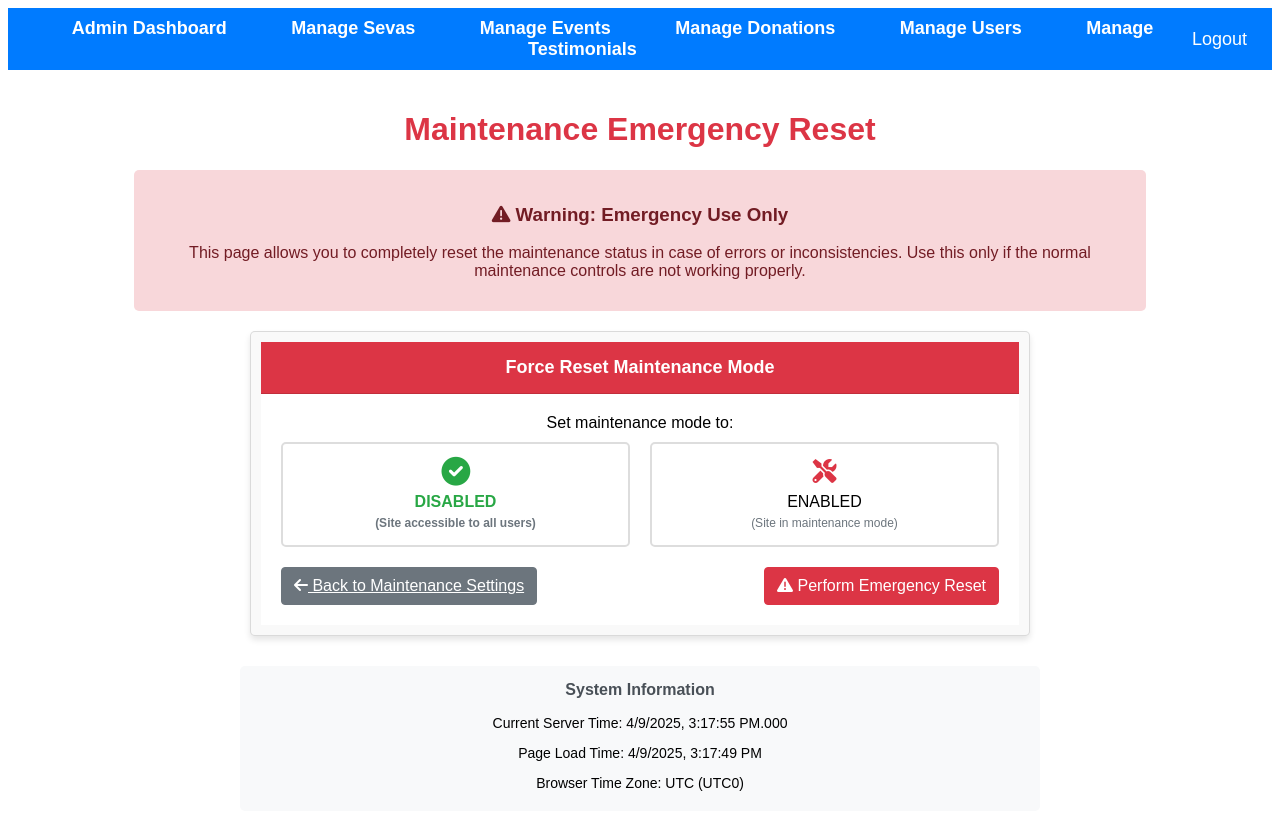
After one commit to ysocrius/gansh-1-temple-management-system, a Flask app: page /admin/maintenance-reset in a window 1280 px wide. The commit adds this page. Run offline with Flask 3, Linux system fonts and the light colour scheme; the visitor is signed in with stand-in values (Sample User, id 1); some libraries are stand-ins or nearby versions.

Commit message:
Update: 2025-04-09 20:47

```diff
--- a/routes/admin.py
+++ b/routes/admin.py
@@ -381,6 +381,8 @@ def maintenance_settings():
     from flask import current_app
     import json
     import os
+    import random
+    import time
 
     # Path to store maintenance status
     try:
@@ -390,21 +392,28 @@ def maintenance_settings():
         maintenance_file = 'maintenance_status.json'
         logger.error(f"Error with maintenance file path, using fallback: {str(e)}")
 
+    # Generate a unique timestamp to ensure it's always different
+    current_time = datetime.datetime.now()
+    ist_time = current_time + datetime.timedelta(hours=5, minutes=30)
+
+    # Format with a random millisecond component to ensure uniqueness
+    random_ms = random.randint(0, 999)
+    timestamp_str = ist_time.strftime(f'%Y-%m-%d %H:%M:%S.{random_ms:03d}')
+
+    # Log debug info
+    logger.info(f"TIMESTAMP DEBUG - Current time: {current_time}, IST time: {ist_time}, Formatted: {timestamp_str}")
+
     if request.method == "POST":
         action = request.form.get("action")
 
-        # Get current time in IST
-        current_time_ist = datetime.datetime.now() + datetime.timedelta(hours=5, minutes=30)
-        timestamp_str = current_time_ist.strftime('%Y-%m-%d %H:%M:%S')
+        # Force cleanup of any old records
+        try:
+            delete_result = admin_log.delete_many({"action": {"$in": ["maintenance_enabled", "maintenance_disabled"]}})
+            logger.info(f"Deleted {delete_result.deleted_count} old maintenance records")
+        except Exception as e:
+            logger.error(f"Error deleting old maintenance records: {str(e)}")
 
         if action == "enable":
-            # Delete all previous maintenance records to ensure timestamp freshness
-            try:
-                delete_result = admin_log.delete_many({"action": {"$in": ["maintenance_enabled", "maintenance_disabled"]}})
-                logger.info(f"Deleted {delete_result.deleted_count} old maintenance records")
-            except Exception as e:
-                logger.error(f"Error deleting old maintenance records: {str(e)}")
-
             # Enable maintenance mode
             current_app.config["MAINTENANCE_MODE"] = True
             # Set end time if provided
@@ -412,75 +421,43 @@ def maintenance_settings():
             if end_time:
                 current_app.config["MAINTENANCE_END_TIME"] = end_time
 
-            # Save to file for persistence - including the timestamp
+            # Generate a new unique timestamp for this action
+            action_timestamp = f"{timestamp_str} ({time.time():.0f})"
+
+            # Save to file for persistence
             try:
                 with open(maintenance_file, 'w') as f:
                     json.dump({
                         "maintenance_mode": True,
                         "end_time": end_time,
-                        "last_updated": timestamp_str,
+                        "last_updated": action_timestamp,
                         "action": "enabled"
                     }, f)
-                logger.info(f"Maintenance mode enabled and saved to {maintenance_file} at {timestamp_str}")
+                logger.info(f"Maintenance mode enabled and saved to {maintenance_file} at {action_timestamp}")
             except Exception as e:
                 logger.error(f"Error saving maintenance status: {str(e)}")
-
-            # Log the action with IST timezone (UTC+5:30)
-            try:
-                # Generate a unique action ID
-                action_id = f"maintenance_{int(time.time())}"
-                admin_log.insert_one({
-                    "email": ADMIN_EMAIL,
-                    "action": "maintenance_enabled",
-                    "action_id": action_id,
-                    "timestamp": current_time_ist,
-                    "ip_address": request.remote_addr,
-                    "user_agent": request.user_agent.string,
-                    "end_time": end_time
-                })
-            except Exception as e:
-                logger.error(f"Error logging maintenance action: {str(e)}")
 
             flash("Maintenance mode enabled", "success")
 
         elif action == "disable":
-            # Delete all previous maintenance records to ensure timestamp freshness
-            try:
-                delete_result = admin_log.delete_many({"action": {"$in": ["maintenance_enabled", "maintenance_disabled"]}})
-                logger.info(f"Deleted {delete_result.deleted_count} old maintenance records")
-            except Exception as e:
-                logger.error(f"Error deleting old maintenance records: {str(e)}")
-
             # Disable maintenance mode
             current_app.config["MAINTENANCE_MODE"] = False
 
-            # Save to file for persistence - including the timestamp
+            # Generate a new unique timestamp for this action
+            action_timestamp = f"{timestamp_str} ({time.time():.0f})"
+
+            # Save to file for persistence
             try:
                 with open(maintenance_file, 'w') as f:
                     json.dump({
                         "maintenance_mode": False,
                         "end_time": "",
-                        "last_updated": timestamp_str,
+                        "last_updated": action_timestamp,
                         "action": "disabled"
                     }, f)
-                logger.info(f"Maintenance mode disabled and saved to {maintenance_file} at {timestamp_str}")
+                logger.info(f"Maintenance mode disabled and saved to {maintenance_file} at {action_timestamp}")
             except Exception as e:
                 logger.error(f"Error saving maintenance status: {str(e)}")
-
-            # Log the action with IST timezone (UTC+5:30)
-            try:
-                # Generate a unique action ID
-                action_id = f"maintenance_{int(time.time())}"
-                admin_log.insert_one({
-                    "email": ADMIN_EMAIL,
-                    "action": "maintenance_disabled",
-                    "action_id": action_id,
-                    "timestamp": current_time_ist,
-                    "ip_address": request.remote_addr,
-                    "user_agent": request.user_agent.string
-                })
-            except Exception as e:
-                logger.error(f"Error logging maintenance action: {str(e)}")
 
             flash("Maintenance mode disabled", "success")
 
@@ -490,7 +467,9 @@ def maintenance_settings():
     bypass_ips = current_app.config.get("MAINTENANCE_BYPASS_IPS", ["127.0.0.1"])
 
     # Read directly from the file for the last updated timestamp
-    last_updated_str = datetime.datetime.now().strftime('%Y-%m-%d %H:%M:%S')  # Default fallback
+    # If no timestamp is found, use the current generated one
+    last_updated_str = timestamp_str
+
     try:
         if os.path.exists(maintenance_file):
             with open(maintenance_file, 'r') as f:
@@ -498,6 +477,10 @@ def maintenance_settings():
                 if "last_updated" in maintenance_data:
                     last_updated_str = maintenance_data["last_updated"]
                     logger.info(f"Found last_updated in file: {last_updated_str}")
+                else:
+                    logger.warning("No last_updated field in maintenance data, using current timestamp")
+        else:
+            logger.warning(f"Maintenance file not found at {maintenance_file}, using current timestamp")
     except Exception as e:
         logger.error(f"Error reading maintenance file: {str(e)}")
 
@@ -510,10 +493,12 @@ def maintenance_settings():
         last_updated_str=last_updated_str
     ))
 
-    # Add cache control headers to prevent caching
+    # Add aggressive cache control headers
     response.headers["Cache-Control"] = "no-cache, no-store, must-revalidate, max-age=0"
     response.headers["Pragma"] = "no-cache"
-    response.headers["Expires"] = "0"
+    response.headers["Expires"] = "-1"
+    response.headers["Vary"] = "*"
+    response.headers["ETag"] = f"\"{random.randint(0, 999999)}\""
 
     return response
 
@@ -545,3 +530,77 @@ def maintenance_debug():
     except Exception as e:
         logger.error(f"Error in maintenance debug: {str(e)}")
         return f"Error retrieving maintenance actions: {str(e)}"
+
+@admin_bp.route("/maintenance-reset", methods=["GET", "POST"])
+def maintenance_emergency_reset():
+    """Emergency endpoint for resetting maintenance status in case of issues"""
+    from flask import current_app
+    import json
+    import os
+    import time
+    import random
+
+    if request.method == "POST":
+        reset_action = request.form.get("reset_action", "disable")
+
+        # Get current time with IST adjustment
+        current_time = datetime.datetime.now()
+        ist_time = current_time + datetime.timedelta(hours=5, minutes=30)
+        timestamp_str = ist_time.strftime('%Y-%m-%d %H:%M:%S')
+
+        # Path to maintenance status file
+        try:
+            maintenance_file = os.path.join(os.path.dirname(os.path.dirname(os.path.abspath(__file__))), 'maintenance_status.json')
+        except Exception as e:
+            maintenance_file = 'maintenance_status.json'
+
+        # Create a completely new maintenance status file
+        try:
+            # First try to delete all database records
+            try:
+                admin_log.delete_many({"action": {"$in": ["maintenance_enabled", "maintenance_disabled"]}})
+            except Exception as e:
+                logger.error(f"Failed to reset database records: {str(e)}")
+
+            # Update config and write to file
+            maintenance_mode = (reset_action == "enable")
+            current_app.config["MAINTENANCE_MODE"] = maintenance_mode
+
+            # Generate a unique timestamp string
+            unique_timestamp = f"{timestamp_str} (Reset {int(time.time())})"
+
+            # Create maintenance file with fresh data
+            with open(maintenance_file, 'w') as f:
+                json.dump({
+                    "maintenance_mode": maintenance_mode,
+                    "end_time": "24 hours" if maintenance_mode else "",
+                    "last_updated": unique_timestamp,
+                    "action": "emergency_reset",
+                    "reset_time": int(time.time())
+                }, f)
+
+            flash(f"Maintenance mode emergency reset to: {'ENABLED' if maintenance_mode else 'DISABLED'}", "success")
+            logger.info(f"Emergency reset performed: maintenance mode set to {maintenance_mode}")
+
+            # Log the action in database as well
+            try:
+                admin_log.insert_one({
+                    "email": ADMIN_EMAIL,
+                    "action": f"maintenance_emergency_{reset_action}",
+                    "timestamp": ist_time,
+                    "emergency_reset": True,
+                    "ip_address": request.remote_addr,
+                    "user_agent": request.user_agent.string
+                })
+            except Exception as e:
+                logger.error(f"Failed to log emergency reset action: {str(e)}")
+
+        except Exception as e:
+            flash(f"Emergency reset failed: {str(e)}", "danger")
+            logger.error(f"Emergency reset failed: {str(e)}")
+
+        return redirect(url_for("admin.maintenance_settings"))
+
+    return render_template(
+        "admin/maintenance_reset.html"
+    )
--- /dev/null
+++ b/templates/admin/maintenance_reset.html
@@ -0,0 +1,271 @@
+{% extends "admin/admin_base.html" %}
+
+{% block title %}Maintenance Emergency Reset{% endblock %}
+
+{% block content %}
+<h1 style="color: #dc3545;">Maintenance Emergency Reset</h1>
+
+<!-- Flash Messages -->
+{% with messages = get_flashed_messages(with_categories=true) %}
+    {% if messages %}
+        {% for category, message in messages %}
+            <div class="flash-message {{ category }}">{{ message }}</div>
+        {% endfor %}
+    {% endif %}
+{% endwith %}
+
+<div class="alert alert-danger">
+    <h3><i class="fas fa-exclamation-triangle"></i> Warning: Emergency Use Only</h3>
+    <p>This page allows you to completely reset the maintenance status in case of errors or inconsistencies.
+    Use this only if the normal maintenance controls are not working properly.</p>
+</div>
+
+<div class="reset-container">
+    <div class="card">
+        <div class="card-header">
+            <h3>Force Reset Maintenance Mode</h3>
+        </div>
+        <div class="card-body">
+            <form method="POST" action="{{ url_for('admin.maintenance_emergency_reset') }}">
+                <div class="form-group">
+                    <label>Set maintenance mode to:</label>
+                    <div class="radio-options">
+                        <div class="radio-option">
+                            <input type="radio" id="disable" name="reset_action" value="disable" checked>
+                            <label for="disable">
+                                <i class="fas fa-check-circle"></i>
+                                <span>DISABLED</span>
+                                <small>(Site accessible to all users)</small>
+                            </label>
+                        </div>
+                        <div class="radio-option">
+                            <input type="radio" id="enable" name="reset_action" value="enable">
+                            <label for="enable">
+                                <i class="fas fa-tools"></i>
+                                <span>ENABLED</span>
+                                <small>(Site in maintenance mode)</small>
+                            </label>
+                        </div>
+                    </div>
+                </div>
+
+                <div class="form-actions">
+                    <a href="{{ url_for('admin.maintenance_settings') }}" class="btn btn-secondary">
+                        <i class="fas fa-arrow-left"></i> Back to Maintenance Settings
+                    </a>
+                    <button type="submit" class="btn btn-danger">
+                        <i class="fas fa-exclamation-triangle"></i> Perform Emergency Reset
+                    </button>
+                </div>
+            </form>
+        </div>
+    </div>
+
+    <div class="debug-info">
+        <h3>System Information</h3>
+        <p>Current Server Time: <span id="current-time"></span></p>
+        <p>Page Load Time: <span id="load-time"></span></p>
+        <p>Browser Time Zone: <span id="timezone"></span></p>
+    </div>
+</div>
+
+<script>
+// Display current time and update every second
+function updateTime() {
+    const now = new Date();
+    document.getElementById('current-time').textContent = now.toLocaleString() +
+        "." + now.getMilliseconds().toString().padStart(3, '0');
+}
+setInterval(updateTime, 1000);
+updateTime();
+
+// Display page load time
+document.getElementById('load-time').textContent = new Date().toLocaleString();
+
+// Display timezone
+const timezone = Intl.DateTimeFormat().resolvedOptions().timeZone;
+document.getElementById('timezone').textContent = timezone +
+    " (UTC" + new Date().getTimezoneOffset() / -60 + ")";
+</script>
+
+<style>
+.alert-danger {
+    background-color: #f8d7da;
+    border-color: #f5c6cb;
+    color: #721c24;
+    padding: 15px;
+    border-radius: 5px;
+    margin-bottom: 20px;
+}
+
+.reset-container {
+    max-width: 800px;
+    margin: 0 auto;
+}
+
+.card {
+    border: 1px solid rgba(0,0,0,.125);
+    border-radius: 5px;
+    margin-bottom: 20px;
+    box-shadow: 0 4px 6px rgba(0,0,0,.1);
+}
+
+.card-header {
+    background-color: #dc3545;
+    color: white;
+    padding: 15px;
+    border-bottom: 1px solid rgba(0,0,0,.125);
+}
+
+.card-header h3 {
+    margin: 0;
+    font-size: 18px;
+}
+
+.card-body {
+    padding: 20px;
+    background-color: #fff;
+}
+
+.form-group {
+    margin-bottom: 20px;
+}
+
+.radio-options {
+    display: flex;
+    gap: 20px;
+    margin-top: 10px;
+}
+
+.radio-option {
+    flex: 1;
+    border: 2px solid #ddd;
+    border-radius: 5px;
+    padding: 15px;
+    cursor: pointer;
+    transition: all 0.3s;
+    display: flex;
+    flex-direction: column;
+    align-items: center;
+    text-align: center;
+}
+
+.radio-option:hover {
+    border-color: #aaa;
+}
+
+.radio-option input {
+    display: none;
+}
+
+.radio-option input:checked + label {
+    font-weight: bold;
+}
+
+.radio-option input#disable:checked + label {
+    color: #28a745;
+}
+
+.radio-option input#enable:checked + label {
+    color: #dc3545;
+}
+
+.radio-option input:checked + label i {
+    transform: scale(1.2);
+}
+
+.radio-option label {
+    cursor: pointer;
+    display: flex;
+    flex-direction: column;
+    align-items: center;
+    width: 100%;
+}
+
+.radio-option label i {
+    font-size: 24px;
+    margin-bottom: 10px;
+    transition: transform 0.3s;
+}
+
+.radio-option label span {
+    font-size: 16px;
+    margin-bottom: 5px;
+}
+
+.radio-option label small {
+    font-size: 12px;
+    color: #6c757d;
+}
+
+#disable + label i {
+    color: #28a745;
+}
+
+#enable + label i {
+    color: #dc3545;
+}
+
+.form-actions {
+    display: flex;
+    justify-content: space-between;
+    margin-top: 20px;
+}
+
+.btn {
+    display: inline-block;
+    font-weight: 400;
+    text-align: center;
+    white-space: nowrap;
+    vertical-align: middle;
+    user-select: none;
+    border: 1px solid transparent;
+    padding: .375rem .75rem;
+    font-size: 1rem;
+    line-height: 1.5;
+    border-radius: .25rem;
+    transition: color .15s ease-in-out,background-color .15s ease-in-out,border-color .15s ease-in-out,box-shadow .15s ease-in-out;
+    cursor: pointer;
+}
+
+.btn-danger {
+    color: #fff;
+    background-color: #dc3545;
+    border-color: #dc3545;
+}
+
+.btn-danger:hover {
+    background-color: #c82333;
+    border-color: #bd2130;
+}
+
+.btn-secondary {
+    color: #fff;
+    background-color: #6c757d;
+    border-color: #6c757d;
+}
+
+.btn-secondary:hover {
+    background-color: #5a6268;
+    border-color: #545b62;
+}
+
+.debug-info {
+    background-color: #f8f9fa;
+    padding: 15px;
+    border-radius: 5px;
+    margin-top: 30px;
+}
+
+.debug-info h3 {
+    margin-top: 0;
+    font-size: 16px;
+    color: #495057;
+}
+
+.debug-info p {
+    margin-bottom: 5px;
+    font-size: 14px;
+}
+</style>
+{% endblock %}
```
Also changed, not shown: templates/admin/maintenance.html (+30 -8 lines).
